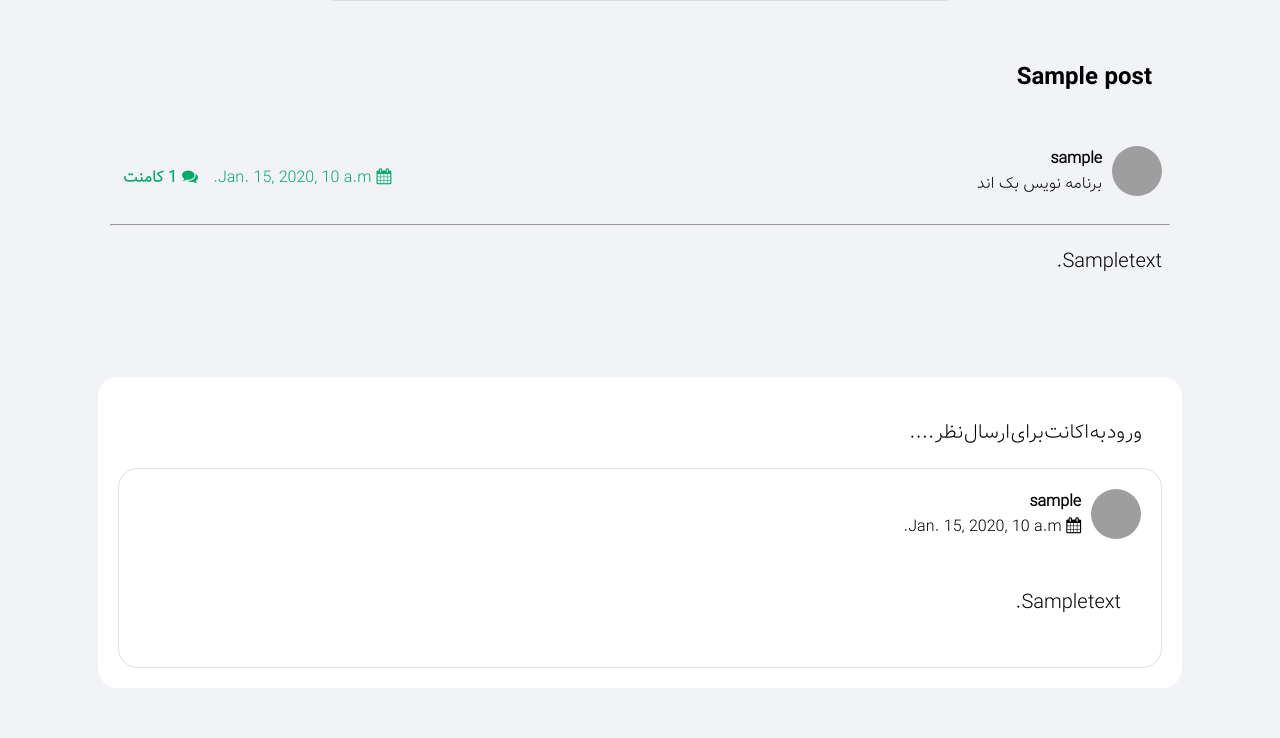
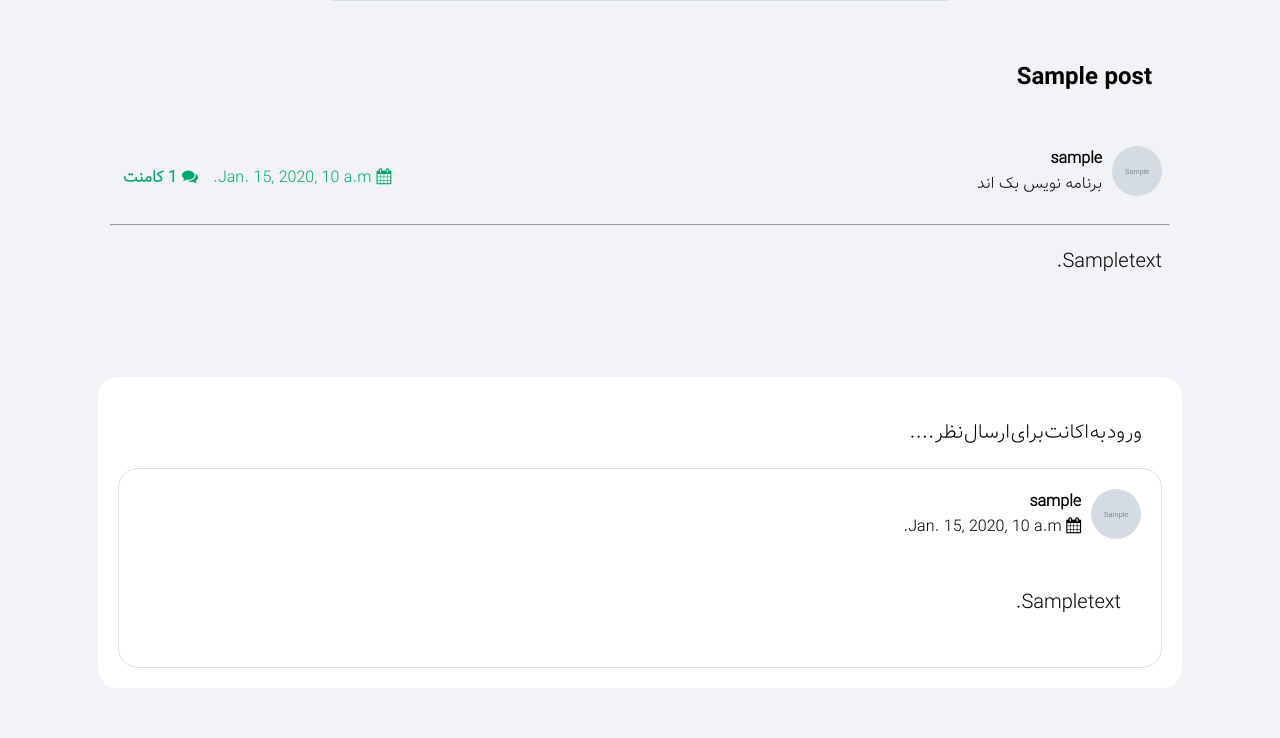
Before and after one commit to mr-dargi/djangoblog, a Django app: a page that uses templates/blogs/post_detail.html in a window 1280 px wide. Shown: the part 539-1277 px from the top of the page. Run offline with Django 5.2, Linux system fonts and the light colour scheme; tables that the repository leaves empty hold one stand-in row (values such as "Sample post"); grey boxes marked "Sample" are stand-in pictures; grey boxes are pictures that could not be loaded.

Commit message:
fix(blogs): fix user images url in post_detail.html

```diff
--- a/templates/blogs/post_detail.html
+++ b/templates/blogs/post_detail.html
@@ -25,7 +25,7 @@ on the same page without navigating away.
             <div class="post-info">
                 <div class="post-author">
                     <div>
-                        <img class="post-author-img" src="../media/images/download.png" alt="author-pic">
+                        <img class="post-author-img" src="{{ post.author.user_image.url }}" alt="author-pic">
                     </div>
                     <div class="post-author-info">
                         <h4>{{ post.author.user_name }}</h4>
@@ -68,7 +68,7 @@ on the same page without navigating away.
                         <div class="comment-header">
                             <div class="comment-author">
                                 <div>
-                                    <img class="comment-author-img" src="../media/images/download.png" alt="author-pic">
+                                    <img class="comment-author-img" src="{{ comment.user.user_image.url }}" alt="author-pic">
                                 </div>
                                 <div class="comment-author-info">
                                     <h4>{{ comment.user }}</h4>
@@ -117,7 +117,7 @@ on the same page without navigating away.
 
                                     <div class="comment-author">
                                         <div>
-                                            <img class="comment-author-img" src="../media/images/download.png" alt="author-pic">
+                                            <img class="comment-author-img" src="{{ reply.user.user_image.url }}" alt="author-pic">
                                         </div>
                                         <div class="comment-author-info">
                                             <h4>{{ reply.user }}</h4>
```
